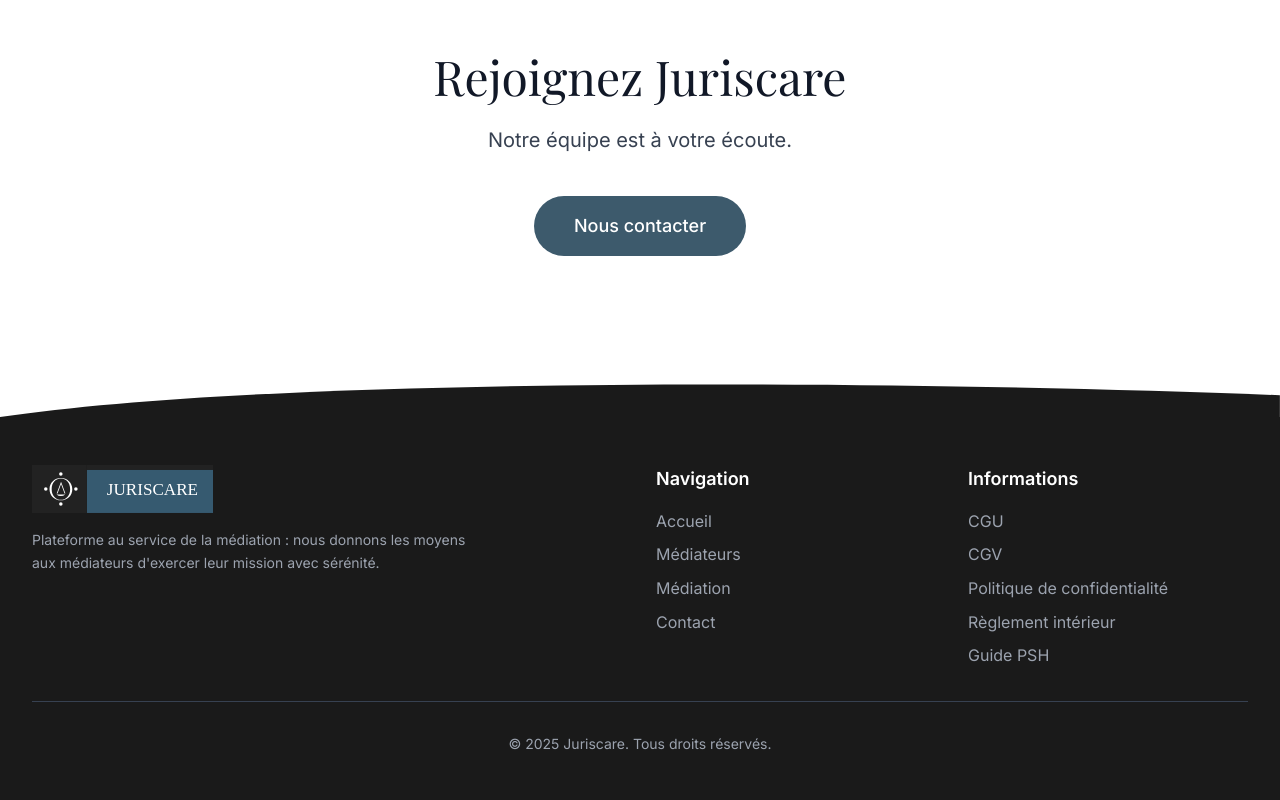
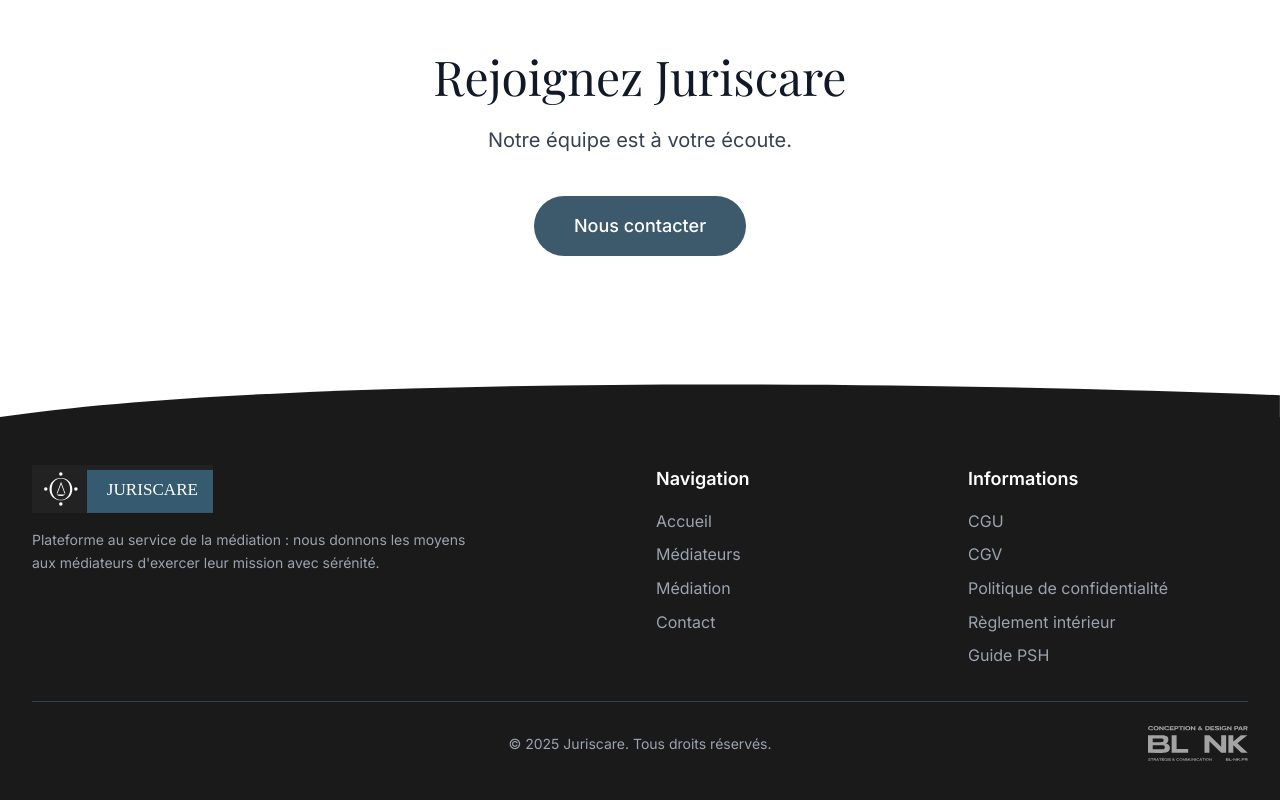
Before and after one commit to jeremy-one/juriscare, a Next.js app: page / in a window 1280 px wide. Shown: the part 2929-3729 px from the top of the page. Built offline with nearby package versions, Linux system fonts and the light colour scheme; a web font is replaced by a local one.

Commit message:
Ajout logo BL-NK dans le footer
- Logo aligne a droite avec lien dofollow vers bl-nk.fr
- Opacite 60% -> 100% au hover
- Copyright reste centre

🤖 Generated with [Claude Code](https://claude.com/claude-code)

Co-Authored-By: Claude <noreply@anthropic.com>

```diff
--- a/components/layout/Footer.tsx
+++ b/components/layout/Footer.tsx
@@ -78,8 +78,24 @@ export default function Footer() {
           </div>
         </div>
 
-        <div className="border-t border-gray-700 mt-8 pt-8 text-center text-gray-400 text-sm">
+        <div className="border-t border-gray-700 mt-8 pt-8 text-gray-400 text-sm relative flex justify-center items-center">
           <p>&copy; {new Date().getFullYear()} Juriscare. Tous droits réservés.</p>
+          <a
+            href="https://bl-nk.fr/"
+            target="_blank"
+            rel="dofollow"
+            title="BL-NK Conception - Agence web"
+            className="absolute right-0"
+          >
+            <img
+              src="/images/BL NK CONCEPTION WHITE.svg"
+              alt="BL-NK Conception"
+              className="w-[100px] h-auto opacity-60 hover:opacity-100 transition-opacity"
+              width={100}
+              height={31}
+              loading="lazy"
+            />
+          </a>
         </div>
       </div>
     </footer>
```
Also changed, not shown: public/images/BL NK CONCEPTION WHITE.svg (added).
